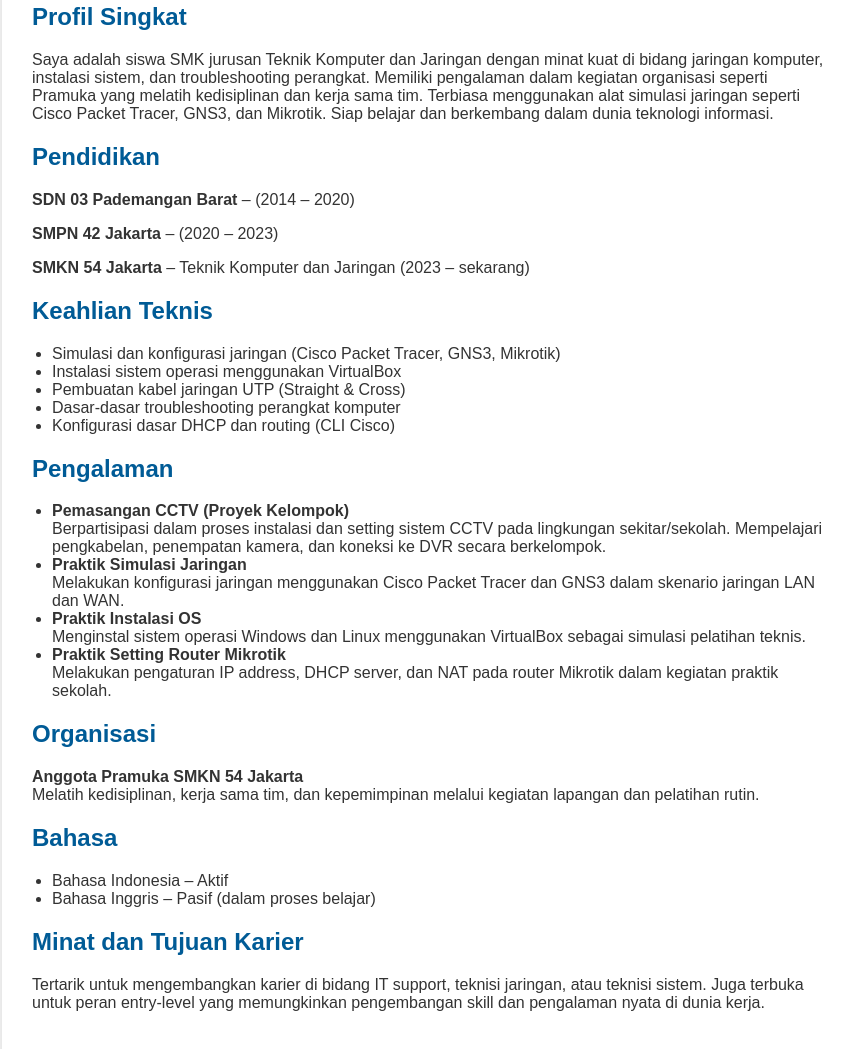
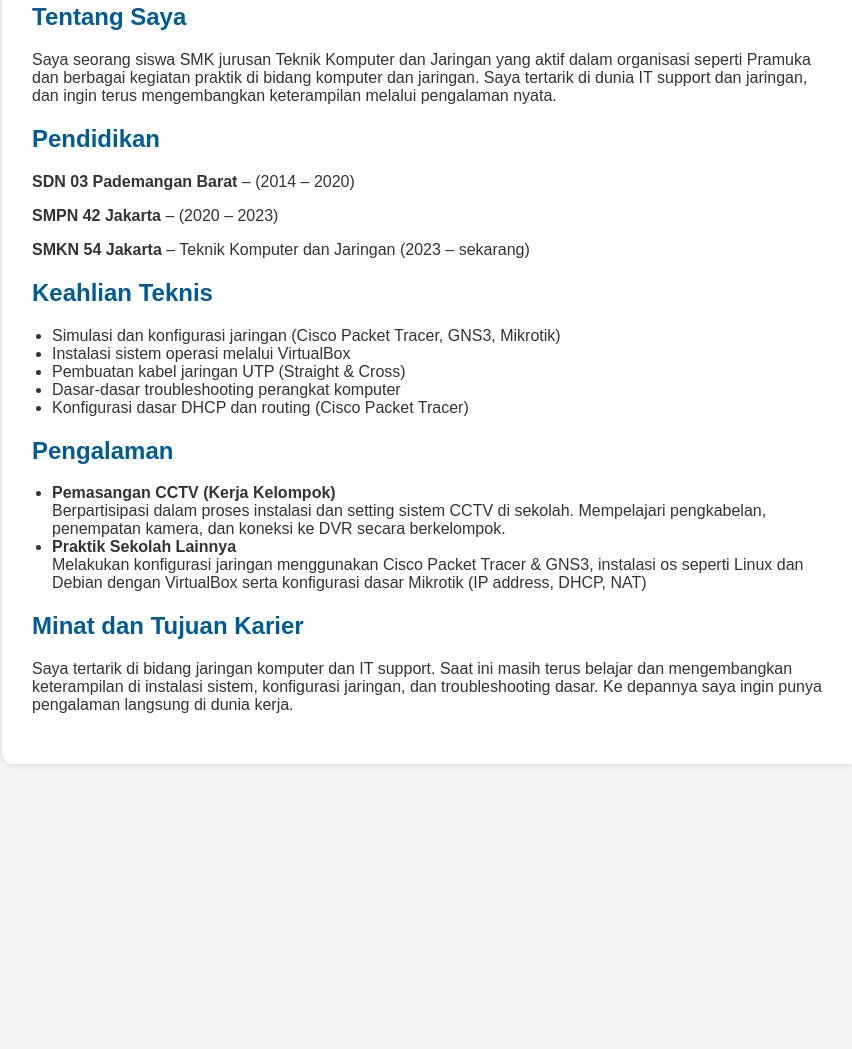
Before and after one commit to AriwXD/CV-ROSARIYADI, a plain HTML site: page index.html in a window 1280 px wide. Shown: the part 219-1268 px from the top of the page, without its empty margins (208-1060 px from the left). After the commit the page ends 1023 px from the top, so only its background shows below. Drawn offline with Linux system fonts and the light colour scheme.

Commit message:
index.html

```diff
--- a/index.html
+++ b/index.html
@@ -50,8 +50,8 @@
     <p class="info">No HP: 0812-1868-7466 | Email: rosariyadi@gmail.com</p>
 
     <div class="section">
-      <h2>Profil Singkat</h2>
-      <p>Saya adalah siswa SMK jurusan Teknik Komputer dan Jaringan dengan minat kuat di bidang jaringan komputer, instalasi sistem, dan troubleshooting perangkat. Memiliki pengalaman dalam kegiatan organisasi seperti Pramuka yang melatih kedisiplinan dan kerja sama tim. Terbiasa menggunakan alat simulasi jaringan seperti Cisco Packet Tracer, GNS3, dan Mikrotik. Siap belajar dan berkembang dalam dunia teknologi informasi.</p>
+      <h2>Tentang Saya</h2>
+      <p>Saya seorang siswa SMK jurusan Teknik Komputer dan Jaringan yang aktif dalam organisasi seperti Pramuka dan berbagai kegiatan praktik di bidang komputer dan jaringan. Saya tertarik di dunia IT support dan jaringan, dan ingin terus mengembangkan keterampilan melalui pengalaman nyata.</p>
     </div>
 
     <div class="section">
@@ -65,43 +65,26 @@
       <h2>Keahlian Teknis</h2>
       <ul>
         <li>Simulasi dan konfigurasi jaringan (Cisco Packet Tracer, GNS3, Mikrotik)</li>
-        <li>Instalasi sistem operasi menggunakan VirtualBox</li>
+        <li>Instalasi sistem operasi melalui VirtualBox</li>
         <li>Pembuatan kabel jaringan UTP (Straight & Cross)</li>
         <li>Dasar-dasar troubleshooting perangkat komputer</li>
-        <li>Konfigurasi dasar DHCP dan routing (CLI Cisco)</li>
+        <li>Konfigurasi dasar DHCP dan routing (Cisco Packet Tracer)</li>
       </ul>
     </div>
 
     <div class="section">
       <h2>Pengalaman</h2>
       <ul>
-        <li><strong>Pemasangan CCTV (Proyek Kelompok)</strong><br>
-          Berpartisipasi dalam proses instalasi dan setting sistem CCTV pada lingkungan sekitar/sekolah. Mempelajari pengkabelan, penempatan kamera, dan koneksi ke DVR secara berkelompok.</li>
-        <li><strong>Praktik Simulasi Jaringan</strong><br>
-          Melakukan konfigurasi jaringan menggunakan Cisco Packet Tracer dan GNS3 dalam skenario jaringan LAN dan WAN.</li>
-        <li><strong>Praktik Instalasi OS</strong><br>
-          Menginstal sistem operasi Windows dan Linux menggunakan VirtualBox sebagai simulasi pelatihan teknis.</li>
-        <li><strong>Praktik Setting Router Mikrotik</strong><br>
-          Melakukan pengaturan IP address, DHCP server, dan NAT pada router Mikrotik dalam kegiatan praktik sekolah.</li>
-      </ul>
-    </div>
-
-    <div class="section">
-      <h2>Organisasi</h2>
-      <p><strong>Anggota Pramuka SMKN 54 Jakarta</strong><br>Melatih kedisiplinan, kerja sama tim, dan kepemimpinan melalui kegiatan lapangan dan pelatihan rutin.</p>
-    </div>
-
-    <div class="section">
-      <h2>Bahasa</h2>
-      <ul>
-        <li>Bahasa Indonesia – Aktif</li>
-        <li>Bahasa Inggris – Pasif (dalam proses belajar)</li>
+        <li><strong>Pemasangan CCTV (Kerja Kelompok)</strong><br>
+          Berpartisipasi dalam proses instalasi dan setting sistem CCTV di sekolah. Mempelajari pengkabelan, penempatan kamera, dan koneksi ke DVR secara berkelompok.</li>
+        <li><strong>Praktik Sekolah Lainnya</strong><br>
+          Melakukan konfigurasi jaringan menggunakan Cisco Packet Tracer & GNS3, instalasi os seperti Linux dan Debian dengan VirtualBox serta konfigurasi dasar Mikrotik (IP address, DHCP, NAT)</li>
       </ul>
     </div>
 
     <div class="section">
       <h2>Minat dan Tujuan Karier</h2>
-      <p>Tertarik untuk mengembangkan karier di bidang IT support, teknisi jaringan, atau teknisi sistem. Juga terbuka untuk peran entry-level yang memungkinkan pengembangan skill dan pengalaman nyata di dunia kerja.</p>
+      <p>Saya tertarik di bidang jaringan komputer dan IT support. Saat ini masih terus belajar dan mengembangkan keterampilan di instalasi sistem, konfigurasi jaringan, dan troubleshooting dasar. Ke depannya saya ingin punya pengalaman langsung di dunia kerja.</p>
     </div>
   </div>
 </body>
```
